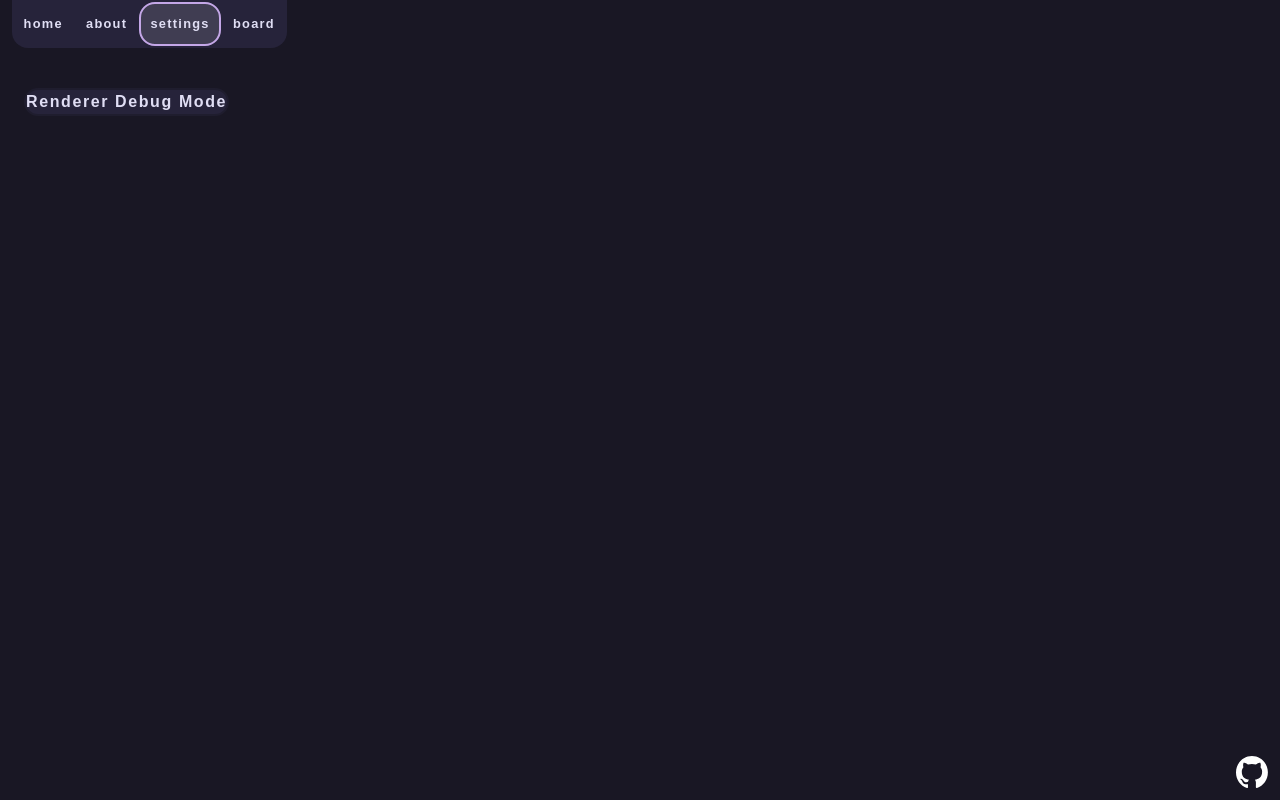
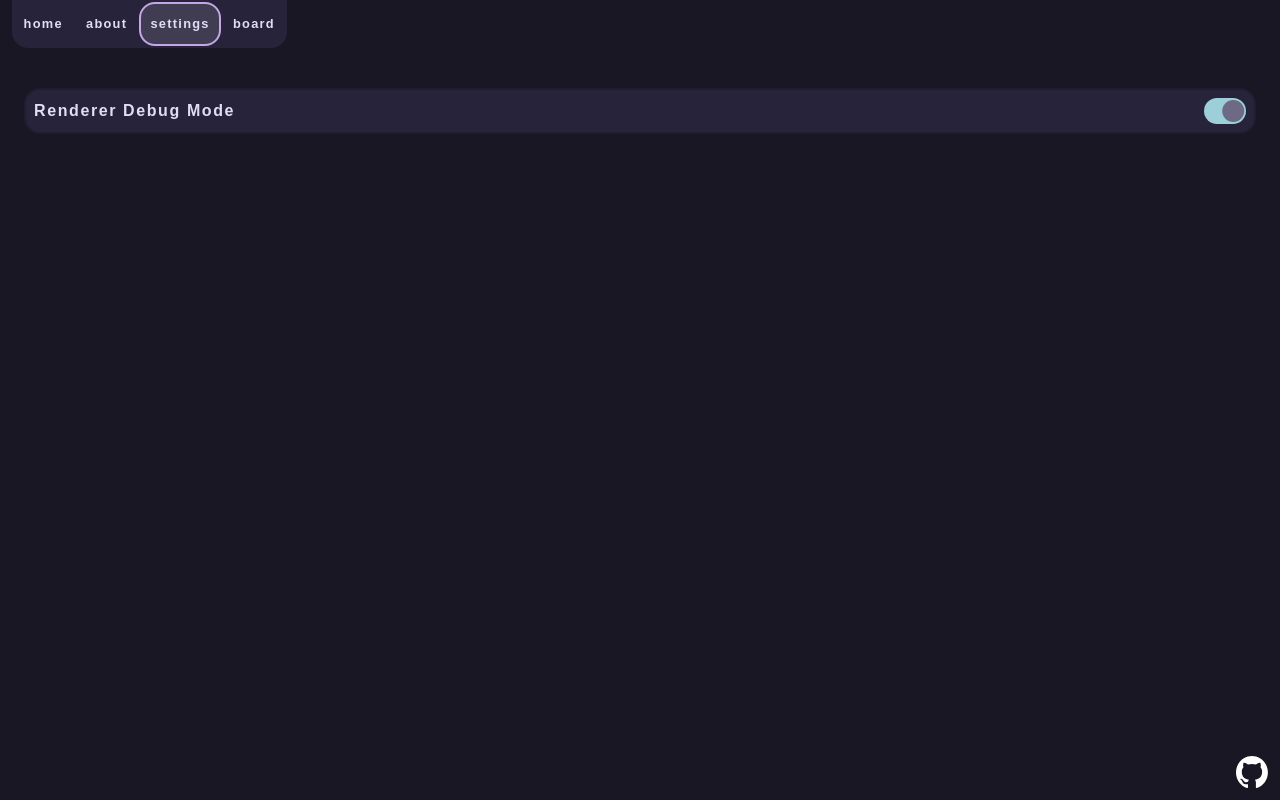
Before and after one commit to Osnott/catan-svelte, a SvelteKit app: page /settings in a window 1280 px wide. Built offline with nearby package versions, Linux system fonts and the light colour scheme.

Commit message:
feat: add toggle switcher to `SettingsToggle.svelte`
implementation taken from cobalt @ https://github.com/imputnet/cobalt

```diff
--- a/src/routes/settings/SettingsToggle.svelte
+++ b/src/routes/settings/SettingsToggle.svelte
@@ -9,6 +9,8 @@
   import settings, { updateSetting } from "$lib/state/settings"
   import type { Settings } from "$lib/types/settings"
 
+  import Toggle from "./Toggle.svelte"
+
   export let settingId: Id
   export let settingContext: Context
 
@@ -18,7 +20,7 @@
   $: isEnabled = !!setting
 </script>
 
-<div>
+<div class="toggle-parent">
   <button
     class="toggle-container"
     role="switch"
@@ -31,5 +33,29 @@
     })}
   >
     <h4 class="toggle-title">{title}</h4>
+    <Toggle enabled={isEnabled} />
   </button>
 </div>
+
+<style>
+.toggle-parent {
+  display: flex;
+  flex-direction: column;
+  gap: 8px;
+  overflow: hidden;
+  transition: opacity 0.2s;
+}
+
+.toggle-container {
+  width: 100%;
+  display: flex;
+  flex-direction: row;
+  align-items: center;
+  gap: 20px;
+  justify-content: space-between;
+  text-align: start;
+  transform: none;
+  padding: 8px;
+  overflow: hidden;
+}
+</style>
--- /dev/null
+++ b/src/routes/settings/Toggle.svelte
@@ -0,0 +1,53 @@
+<!-- implementation taken from cobalt @ https://github.com/imputnet/cobalt -->
+<script lang="ts">
+	export let enabled: boolean;
+</script>
+
+<div class="toggle" class:enabled>
+	<div class="toggle-switcher"></div>
+</div>
+
+<style>
+	.toggle {
+		--base-size: 22px;
+		--ratio-factor: 0.9;
+		--enabled-pos: calc(82% * var(--ratio-factor));
+
+		display: flex;
+		justify-content: start;
+		align-items: center;
+		min-width: calc(var(--base-size) * (1 + var(--ratio-factor)));
+		padding: 2px;
+		aspect-ratio: 2/1;
+		border-radius: 100px;
+		background: var(--color-surface);
+		transition: background 0.2s;
+	}
+
+	.toggle:dir(rtl) {
+		--enabled-pos: calc(-82% * var(--ratio-factor));
+	}
+
+	.toggle-switcher {
+		height: var(--base-size);
+		width: var(--base-size);
+		background: var(--color-muted);
+		border-radius: 100px;
+		transform: translateX(0%);
+		transition:
+			transform 0.2s,
+			width 0.2s;
+	}
+
+	.toggle.enabled {
+		background: var(--color-theme-2);
+	}
+
+	.toggle.enabled .toggle-switcher {
+		transform: translateX(var(--enabled-pos));
+	}
+
+	:global(.toggle-container:active .toggle:not(.enabled) .toggle-switcher) {
+		width: calc(var(--base-size) * 1.15);
+	}
+</style>
```
